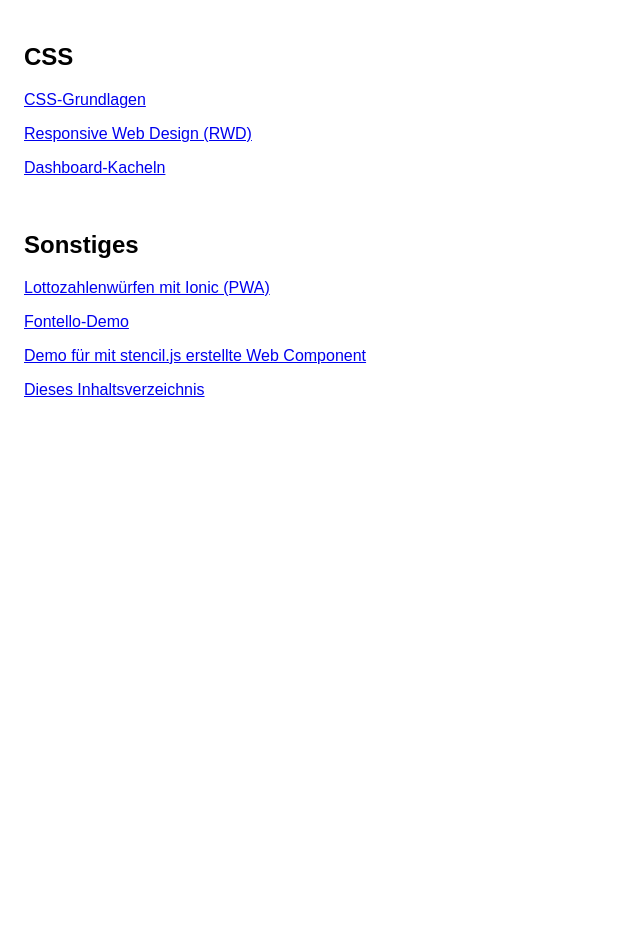
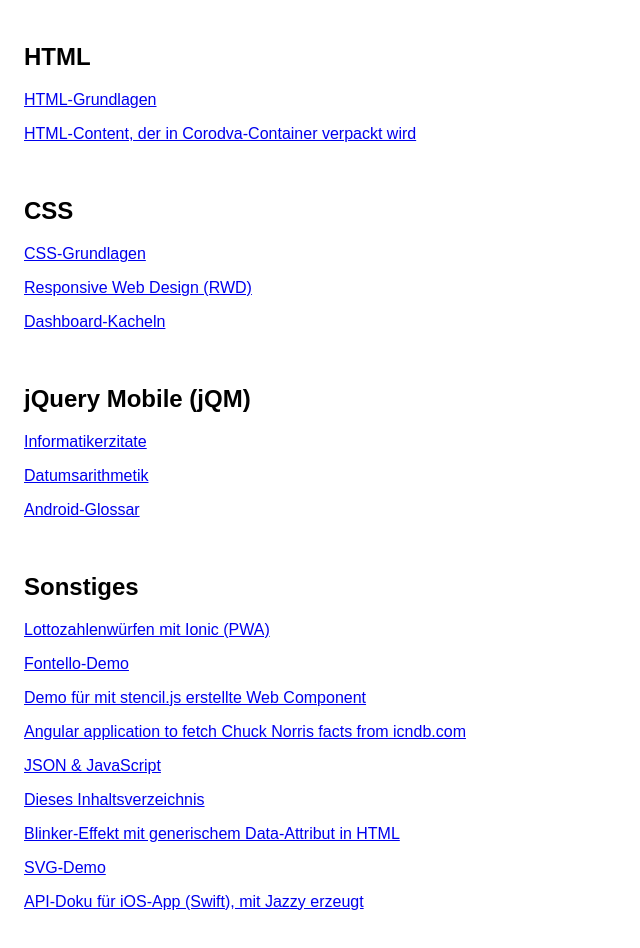
Before and after one commit to MDecker-MobileComputing/ghpages-toc, a plain HTML site: page docs/index.html in a window 1280 px wide. Shown: the part 300-1248 px from the top of the page, without its empty margins (0-640 px from the left). Before the commit the page ends 800 px from the top, so only its background shows below. Drawn offline with Linux system fonts and the light colour scheme.

Commit message:
Weitere GH-Pages-Seiten verlinkt (muessten jetzt vorerst alle sein)

```diff
--- a/docs/index.html
+++ b/docs/index.html
@@ -22,13 +22,14 @@
 
         <h1>Liste von mit GHPages bereitgestellten Websites von <code>MDecker-MobileComputing</code></h1>
 
+        <!-- Die zugehörigen Repos sollten das Topic "gh-pages" zugewiesen haben. -->
 
         <h2>Bootstrap 4+5</h2>
 
-        <a href="https://mdecker-mobilecomputing.github.io/HTML_AndroidGlossarMitBootstrap/index.html"
+        <a href="https://mdecker-mobilecomputing.github.io/HTML_AndroidGlossarMitBootstrap/"
            target="_blank">Android Glossary with Bootstrap 4</a>
 
-        <a href="https://mdecker-mobilecomputing.github.io/HTML_BootstrapUndJQuery/index.html"
+        <a href="https://mdecker-mobilecomputing.github.io/HTML_BootstrapUndJQuery/"
            target="_blank">Apps mit Bootstrap 4 & jQuery</a>
 
         <a href="https://mdecker-mobilecomputing.github.io/HTML_Bootstrap5_NoJavaScript/"
@@ -37,16 +38,41 @@
         <br>
 
 
+        <h2>HTML</h2>
+
+        <a href="https://mdecker-mobilecomputing.github.io/HTML_Grundlagen/"
+           target="_blank">HTML-Grundlagen</a>
+
+        <a href="https://mdecker-mobilecomputing.github.io/HTML_HalloCordova/"
+           target="_blank">HTML-Content, der in Corodva-Container verpackt wird</a>
+
+        <br>
+
+
         <h2>CSS</h2>
 
-        <a href="https://mdecker-mobilecomputing.github.io/CSS_Grundlagen/index.html"
+        <a href="https://mdecker-mobilecomputing.github.io/CSS_Grundlagen/"
            target="_blank">CSS-Grundlagen</a>
 
-        <a href="https://mdecker-mobilecomputing.github.io/RWD_mit_CSS/index.html"
+        <a href="https://mdecker-mobilecomputing.github.io/RWD_mit_CSS/"
            target="_blank">Responsive Web Design (RWD)</a>
 
         <a href="https://mdecker-mobilecomputing.github.io/CSS_DashboardKacheln/"
            target="_blank">Dashboard-Kacheln</a>
+
+        <br>
+
+
+        <h2>jQuery Mobile (jQM)</h2>
+
+        <a href="https://mdecker-mobilecomputing.github.io/HTML_InfoZitate/"
+           target="_blank">Informatikerzitate</a>
+
+        <a href="https://mdecker-mobilecomputing.github.io/HTML_InfoZitate/"
+           target="_blank">Datumsarithmetik</a>
+
+        <a href="https://mdecker-mobilecomputing.github.io/HTML_AndroidGlossar/"
+           target="_blank">Android-Glossar</a>
 
         <br>
 
@@ -62,8 +88,24 @@
         <a href="https://mdecker-mobilecomputing.github.io/WebComponent_HalloName/"
            target="_blank">Demo für mit stencil.js erstellte Web Component</a>
 
+        <a href="https://mdecker-mobilecomputing.github.io/Angular_ChuckNorrisFacts/"
+           target="_blank">Angular application to fetch Chuck Norris facts from icndb.com</a>
+
+
+        <a href="https://mdecker-mobilecomputing.github.io/HTML_JSON_in_JavaScript/"
+           target="_blank">JSON & JavaScript</a>
+
         <a href="https://mdecker-mobilecomputing.github.io/ghpages-toc/"
            target="_blank">Dieses Inhaltsverzeichnis</a>
 
+        <a href="https://mdecker-mobilecomputing.github.io/HTML_BlinkEffekt/"
+           target="_blank">Blinker-Effekt mit generischem Data-Attribut in HTML</a>
+
+        <a href="https://mdecker-mobilecomputing.github.io/SVG_Demo/"
+           target="_blank">SVG-Demo</a>
+
+        <a href="https://mdecker-mobilecomputing.github.io/iOS_MischTempApp/"
+           target="_blank">API-Doku für iOS-App (Swift), mit Jazzy erzeugt</a>
+
     </body>
 </html>
```
